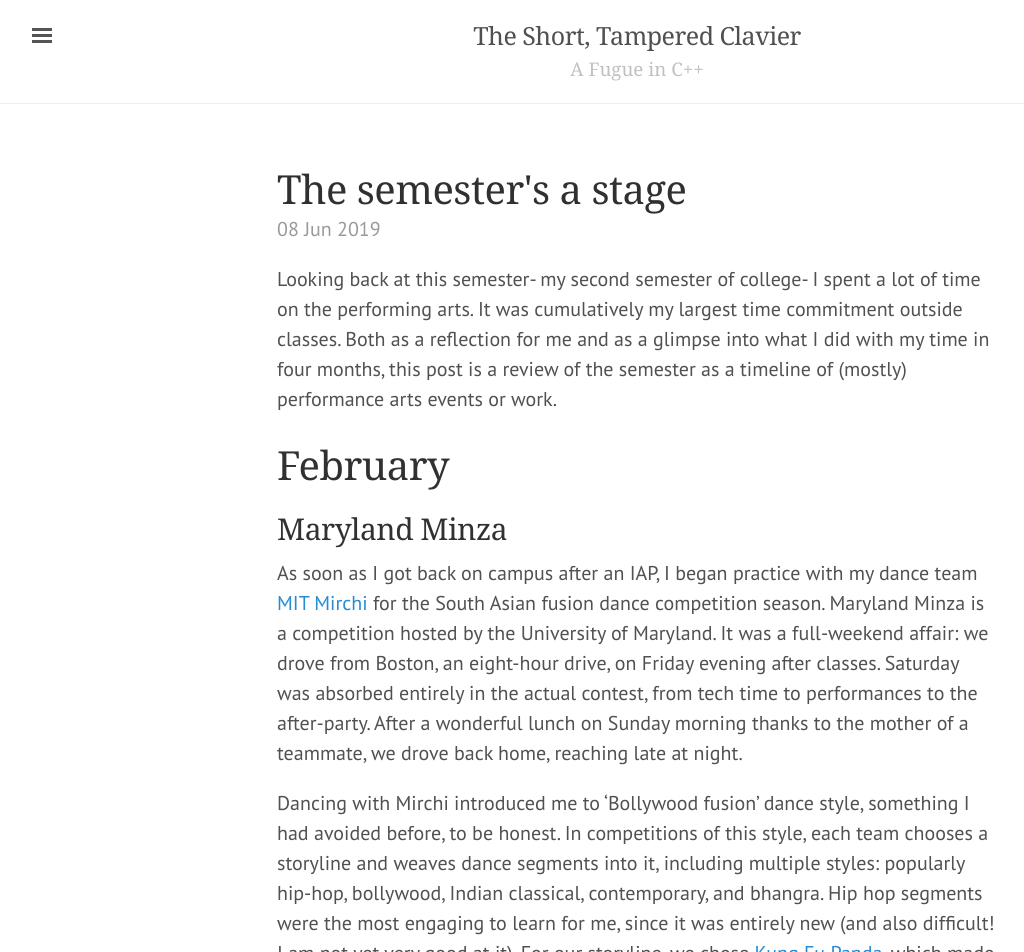
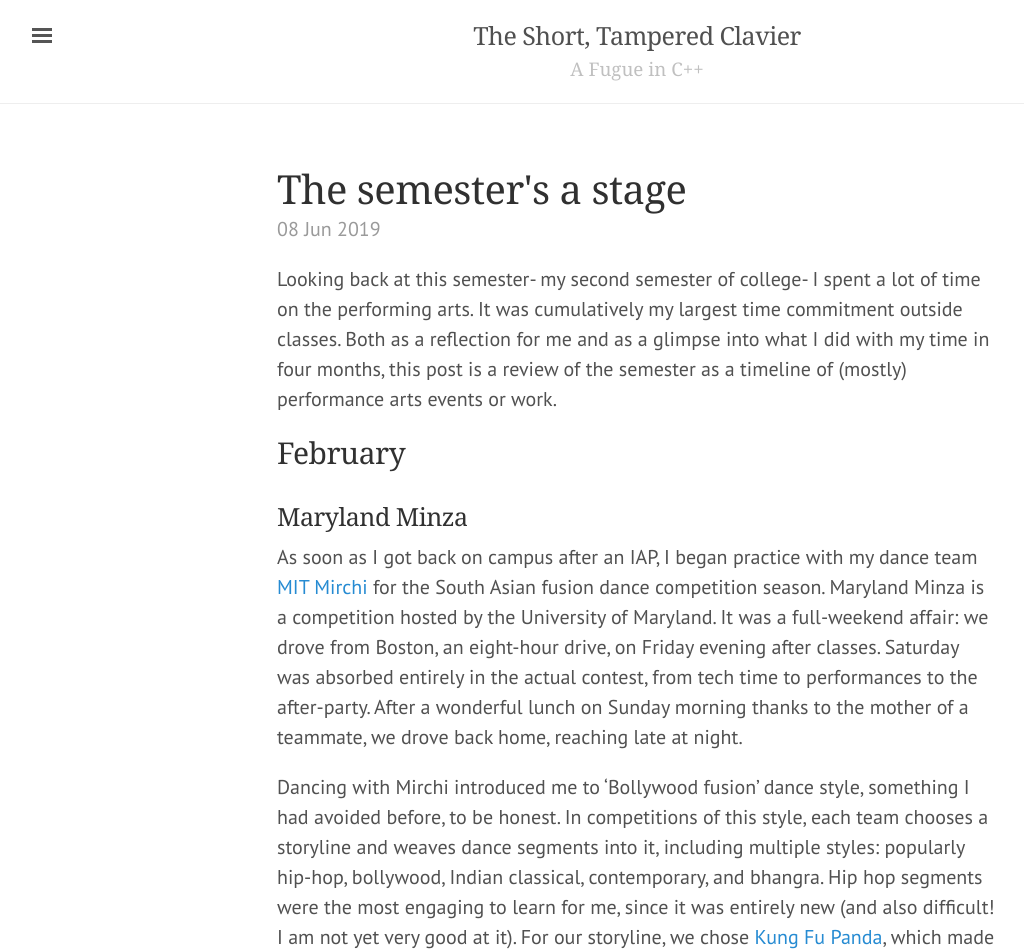
Before and after one commit to theshorttamperedclavier/theshorttamperedclavier.github.io, a Jekyll site: the page built from _posts/2019-06-08-the-semesters-a-stage.md, in a window 1280 px wide. Shown: the top 952 px of the page, without its empty margins (3-1027 px from the left). Built offline with Jekyll 4.4.1, drawn with Linux system fonts in a browser that asks for light colours; some web fonts are replaced.

```diff
--- a/_posts/2019-06-08-the-semesters-a-stage.md
+++ b/_posts/2019-06-08-the-semesters-a-stage.md
@@ -5,42 +5,42 @@ title: The semester's a stage
 
 Looking back at this semester- my second semester of college- I spent a lot of time on the performing arts. It was cumulatively my largest time commitment outside classes. Both  as a reflection for me and as a glimpse into what I did with my time in four months, this post is a review of the semester as a timeline of (mostly) performance arts events or work.
 
-# February
+## February
 
-## Maryland Minza
+### Maryland Minza
 As soon as I got back on campus after an IAP, I began practice with my dance team [MIT Mirchi](http://mirchi.mit.edu/index.html) for the South Asian fusion dance competition season. Maryland Minza is a competition hosted by the University of Maryland. It was a full-weekend affair: we drove from Boston, an eight-hour drive, on Friday evening after classes. Saturday was absorbed entirely in the actual contest, from tech time to performances to the after-party. After a wonderful lunch on Sunday morning thanks to the mother of a teammate, we drove back home, reaching late at night.
 
 Dancing with Mirchi introduced me to ‘Bollywood fusion’ dance style, something I had avoided before, to be honest. In competitions of this style, each team chooses a storyline and weaves dance segments into it, including multiple styles: popularly hip-hop, bollywood, Indian classical, contemporary, and bhangra. Hip hop segments were the most engaging to learn for me, since it was entirely new (and also difficult! I am not yet very good at it). For our storyline, we chose [Kung Fu Panda](https://en.wikipedia.org/wiki/Kung_Fu_Panda), which made for a set that was goofy and enjoyable, whether or not it was prize material. Although performing was great, I also enjoyed the drives to and from Maryland, since I got to know my teammates a lot better. The build-up to the competition involved a lot of practice, though, often at times when I’d rather be asleep, leading to frequent stress and annoyance.
 
-# March
+## March
 
-## Penn State Infusion
+### Penn State Infusion
 My second, and last for the year, major competition with Mirchi. This one was hosted by Penn State, also a long drive away from campus. Our set was mostly the same, but we polished it after Minza and I was much happier with this performance. We ranked pretty low in the contest, but everyone said that was because the other teams were too good ;)
 
 ![mirchi][1]
 
-## Simmons Hall i3 Video
+### Simmons Hall i3 Video
 Every year, each MIT undergrad dorm creates an introduction video called the i3, showcasing its culture and structure to incoming frosh. This year, I was in charge of creating the i3 for [Simmons hall](http://mitguidetoresidences.mit.edu/map/simmons-hall), along with my friend Raquel. Over March and April, we planned and filmed two videos: the i3, highlighting culture, and the house tour, highlighting Simmons’ [unique architecture](http://www.stevenholl.com/projects/mit-simmons-hall). The majority of the work was getting people involved, including residents from all over the building, writing and maintaining the script, and effectively scheduling filming times. For the i3, which was a pieced-together parody of the [Discovery Channel song](https://www.youtube.com/watch?v=EC-jau-fpJY), editing was relatively painless. Overall, even though the process was stressful at times and my time management was not perfect, I’m glad I was able to learn about filming and editing, meet people from all over the Sponge[^1], and be a part of bringing my dorm’s culture to new students.
 
-# April
+## April
 
-## CPWBurn
+### CPWBurn
 This was my second fire show at MIT (or ever)! I am part of the [MIT Spinning Arts club](http://spinning-arts.mit.edu/), which consists of people interested in fire or glow spinning, and is one of my favorite communities on campus. CPW-burn is Spinning Arts’ annual showcase which occurs during Campus Preview Weekend (CPW). At this point, I had started to get a little more comfortable with my prop, the dragon staff. I choreographed a duet along with Shardul, who spins staff. There was plenty of rehearsing and work, but the show was worth it. These shows are magical to me, especially since I get to see experienced spinners at their best. A side note: Shardul and I choreographed to [Prisencolinensinainciusol](https://www.youtube.com/watch?v=Xn_OLnMriRg) by Mina Celentano, which is an upbeat cover of a song originally written by an Italian man trying to pen English-sounding lyrics.
 
-## A Midsummer Night’s Tomato
+### A Midsummer Night’s Tomato
 Campus Preview Weekend also saw us attempting to entertain the prefrosh[^2] in other ways. Some of us Simmons residents put together A Midsummer Night’s Tomato, which consisted of us badly performing Shakespeare, standing on a plastic sheet, while partially-interested prefrosh threw cherry tomatoes at us. To be fair, I didn’t really perform in this (we didn’t reach the part where my role, Titania, comes in) but I did help pick up cherry tomatoes from the floor to re-throw, and occasionally yelled out that I was Queen Titania whilst brandishing a plastic wand acquired at a Harry Potter themed study break. I was certainly disappointed about the wastage of tomatoes, but I appreciated that they were being reused and we made do with a small number. The whole affair was a welcome laugh after the insane rush of CPW.
 
-## Classical dance showcase
+### Classical dance showcase
 My friends Soma, Ramya, and I are training in three different Indian classical dance styles ([Odissi](https://en.wikipedia.org/wiki/Odissi), [Kuchipudi](https://en.wikipedia.org/wiki/Kuchipudi), and [Bharatanatyam](https://en.wikipedia.org/wiki/Bharatanatyam)), and we put together a lecture-demonstration/showcase on April 28 in one of the theatre arts classrooms. This showcase was one of the performances this semester that I cared the most about, since it gave me a reason to get back into practice with Bharatanatyam and refine pieces I hadn’t worked on for months. It also gave me experience with organizing a performance arts event, from how to book the space and work out logistics to poster design and publicity. It was great working with Soma and Ramya, and learning about their dance styles in the process. We didn’t have too large an audience, but it was adequate, and I’m looking at this as a precedent to more Bharatanatyam or classical collaboration performances at college in the future.
 
-# May
+## May
 
-## East Side Festival
+### East Side Festival
 I performed on dragon staff again, this time to Niamh Crowther’s [Little by Little](https://www.youtube.com/watch?v=-k68Hr3-8QA), at an ‘East Side’ alumni reunion [festival](https://thetech.com/2018/06/07/ec-hosts-east-side-festival). The East Side is a collection of undergraduate dorms and living groups mostly located to the east of Massachusetts Avenue on MIT’s campus (other dorms are located to the west). Alumni and students gathered in the courtyard of East Campus for a day involving a feast, mud wrestling, hair dye, the fire show, and stories. I only dropped in for a few hours in the evening, where I performed, watched other people perform, and spun in general.
 
 ![esfburn][2]
 
-## Bonus: Project Week!
+### Bonus: Project Week!
 Presenting projects is something of a performance and something of an art. Project Week is the he second week of May, since that’s when most projects and presentations at college are due. I had two presentations: The first, which went so-so, was a group project in which we designed a two-piece medical device to regenerate a torn ACL. The second, which went considerably better, was a psycholinguistics project in which I replicated a 2016 noisy channel study[^3] and extended it with the Marathi language.
 
 [^1]: Simmons Hall was modeled after a sea sponge.
```
